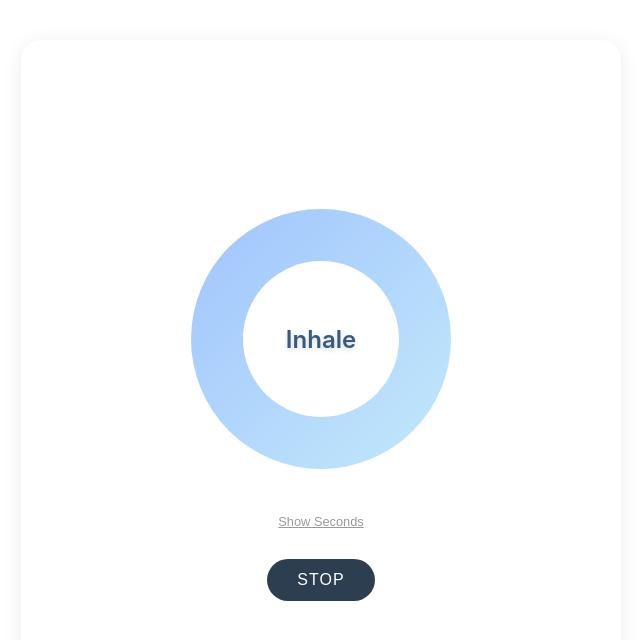
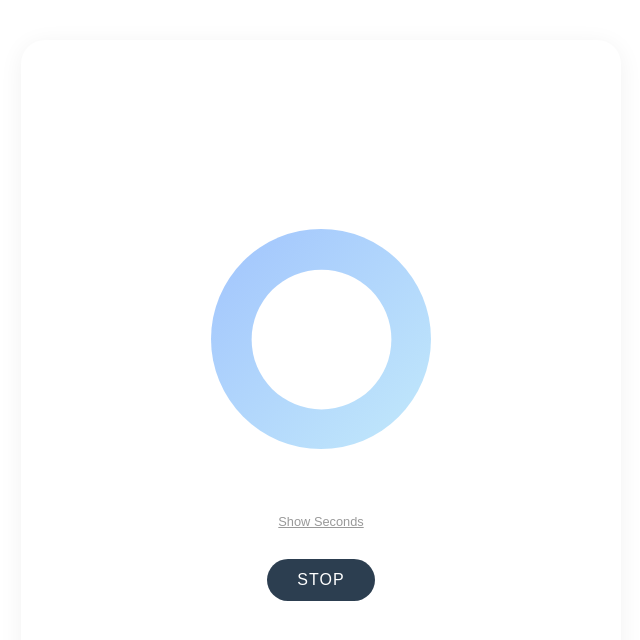
Before and after one commit to yosra-methal/breathing-widget, a React (Vite) app: page / in a window 1280 px wide. Both pictures are taken after a click on the button "START". Shown: the top 640 px of the page, without its empty margins (319-959 px from the left). Built offline with nearby package versions, Linux system fonts and the light colour scheme.

Commit message:
Final Polish R2: Internal Thickness Animation, Frame, UX Fixes

```diff
--- a/src/App.css
+++ b/src/App.css
@@ -18,9 +18,10 @@
        If embedded, the iframe is the window.
        Let's assume app-container is the specific card centered in the iframe.
     */
-    border-radius: 20px;
+    border-radius: 24px;
+    /* Slightly more rounded */
     /* Light shadow */
-    box-shadow: 0 4px 20px rgba(0, 0, 0, 0.08);
+    box-shadow: 0 4px 24px rgba(0, 0, 0, 0.06);
 
     /* Ensure it fits in small iframe */
     max-width: 90vw;
@@ -59,19 +60,16 @@
     align-items: center;
 }
 
-.breathing-circle {
-    width: 200px;
-    height: 200px;
+/* Outer Circle: Fixed Size */
+.breathing-circle-outer {
+    width: 220px;
+    height: 220px;
     border-radius: 50%;
-    /* Remove shadow from circle itself if desired, or keep softness */
-    /* box-shadow: 0 10px 30px rgba(0, 0, 0, 0.05); */
-    transition: transform 1s ease-in-out;
-    /* Only transform scales */
+    /* No scale transition on outer circle */
     display: flex;
     justify-content: center;
     align-items: center;
     position: absolute;
-    /* Absolute within circle-container */
     top: 0;
     left: 0;
     right: 0;
@@ -80,64 +78,49 @@
     z-index: 1;
 }
 
-/* Donut Hole */
+/* Donut Hole: Animates Size */
 .donut-hole {
-    width: 60%;
-    /* Thickness determines this. 60% hole = 20% border thickness? */
-    height: 60%;
+    width: 215px;
+    /* Starts very thin ring (almost full cover) */
+    height: 215px;
+    /* Or use %? Let's use px for predictable border thickness */
     background: white;
     /* Matches card bg */
     border-radius: 50%;
-    /* Ensure hole stays centered */
+    transition: transform ease-in-out;
+    /* Controlled by JS duration */
+    /* Transform origin center */
 }
 
-/* Static Overlay for Text */
-.static-overlay {
-    position: absolute;
-    z-index: 2;
-    /* On top of circle */
-    top: 0;
-    left: 0;
-    width: 100%;
-    height: 100%;
-    display: flex;
-    flex-direction: column;
-    justify-content: center;
-    align-items: center;
-    pointer-events: none;
-    /* Let clicks pass if needed */
+/* Animation Logic: Scale the HOLE */
+/* Inhale: Ring THICKENS => Hole SHRINKS (Scale down) */
+.donut-hole.inhale {
+    transform: scale(0.65);
+    /* Hole becomes 65% size => Thick Ring */
 }
 
-.instruction-content {
-    /* Existing Flex styles */
-    display: flex;
-    flex-direction: column;
-    align-items: center;
-    gap: 5px;
+/* Hold: State maintained */
+.donut-hole.hold {
+    transform: scale(0.65);
+    /* Mantain Thick */
 }
 
-/* Animation States */
-.breathing-circle.inhale {
-    transform: scale(1.3);
+/* Exhale: Ring THINS => Hole EXPANDS (Scale up) */
+.donut-hole.exhale {
+    transform: scale(0.95);
+    /* Hole becomes 95% size => Thin Ring */
 }
 
-.breathing-circle.hold {
-    transform: scale(1.3);
-    /* Keep expanded */
+/* HoldEmpty: State maintained */
+.donut-hole.holdEmpty {
+    transform: scale(0.95);
+    /* Maintain Thin */
 }
 
-.breathing-circle.exhale {
-    transform: scale(1.0);
-}
-
-.breathing-circle.holdEmpty {
-    transform: scale(1.0);
-    /* Keep contracted */
-}
-
-/* Static state for Selection View */
+/* Static Default */
 .breathing-circle.static {
-    transform: scale(1.0);
+    transform: none;
+    /* or scale(1) */
 }
 
 .mode-title-overlay {
--- a/src/components/ExerciseView.jsx
+++ b/src/components/ExerciseView.jsx
@@ -114,36 +114,36 @@ function ExerciseView({ mode, duration, cycleLimit, onStop }) {
             {/* No Title */}
 
             <div className="circle-container">
-                {/* Animated Ring (Background) */}
+                {/*
+                    Outer Circle: Fixed Size, Gradient Background
+                    This DOES NOT ANIMATE its size. It determines the max outer boundary.
+                 */}
                 <div
-                    className={`breathing-circle ${phase}`}
+                    className={`breathing-circle-outer`}
                     style={{
-                        // Use border/box-shadow for annular ring or just a div with border
-                        // If we use background gradient, mask it? Or just use a border with scaling.
-                        // User wants "ANNULAR RING (thick border/donut shape)"
-                        // Best way: Donut is a div with border-radius 50%, transparent bg, thick border (or box-shadow).
-                        // BUT User wants Gradient. Border gradients are tricky with radius.
-                        // Easier: Div with Gradient BG, and a smaller White Div inside (Mask).
-                        // OR: Conic gradient border.
-                        // Let's stick to Gradient Background + Masking for reliable "Buttery" look.
-                        background: mode.gradient,
-                        transitionDuration: `${mode[phase]}s`
+                        background: mode.gradient
                     }}
                 >
-                    {/* Inner Mask for Donut Effect - SCALES WITH PARENT?
-                        If Parent scales, Inner Mask scales = Ring thickness changes?
-                        User wants "ONLY THIS RING expands".
-                        If we scale the ring, the hole scales too, so thickness stays proportional. This is usually desired.
-                        If thickness must be constant, it's harder. Assuming proportional scale is fine for "Donut".
+                    {/*
+                        Inner Mask (Hole): White Background.
+                        Animates SCALE to change thickness of the ring.
+                        Scale 1.0 = Thin ring (or 0 thickness if hole is 100%, but we set base size).
+                        Scale 0.5 = Thick ring.
 
-                        WAIT: Text must be STATIC.
-                        So Text CANNOT be a child of `breathing-circle` if `breathing-circle` transforms.
-                        Text must be a sibling.
+                        PHASES:
+                        Inhale: Ring Thickens => Hole Shrinks.
+                        Exhale: Ring Thins => Hole Expands.
+                        Hold: Hole stays constant.
                     */}
-                    <div className="donut-hole"></div>
+                    <div
+                        className={`donut-hole ${phase}`}
+                        style={{
+                            transitionDuration: `${mode[phase]}s`
+                        }}
+                    ></div>
                 </div>
 
-                {/* Static Text Overlay (Sibling, absolutley positioned) */}
+                {/* Static Text Overlay */}
                 <div className="instruction-content static-overlay">
                     <span
                         className="instruction-text"
@@ -154,7 +154,6 @@ function ExerciseView({ mode, duration, cycleLimit, onStop }) {
                     {showSeconds && (
                         <span className="seconds-text" style={{ color: mode.textColor }}>
                             {remainingPhaseTime}
-                            {/* Removed 's' unit */}
                         </span>
                     )}
                 </div>
@@ -162,7 +161,7 @@ function ExerciseView({ mode, duration, cycleLimit, onStop }) {
 
             <div className="footer-controls">
                 <button
-                    className="toggle-seconds"
+                    className={`toggle-seconds ${showSeconds ? 'active' : ''}`}
                     onClick={() => setShowSeconds(!showSeconds)}
                 >
                     {showSeconds ? "Hide Seconds" : "Show Seconds"}
--- a/src/components/SelectionView.jsx
+++ b/src/components/SelectionView.jsx
@@ -59,11 +59,7 @@ function SelectionView({ currentModeId, setMode, duration, setDuration, onStart
                     </div>
                 </div>
 
-                {currentModeId === 'sleep' && (
-                    <div className="duration-info">
-                        Running for {MODES.sleep.defaultCycles} cycles
-                    </div>
-                )}
+
 
                 <button className="start-button" onClick={onStart}>
                     START
```
